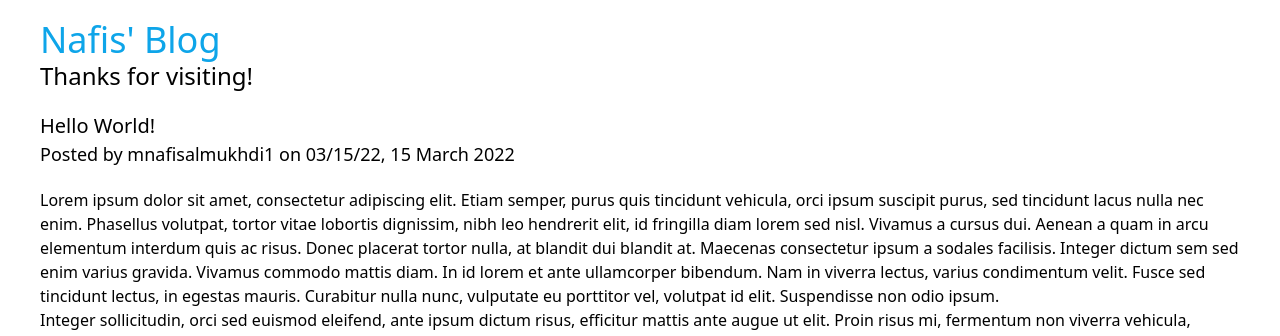
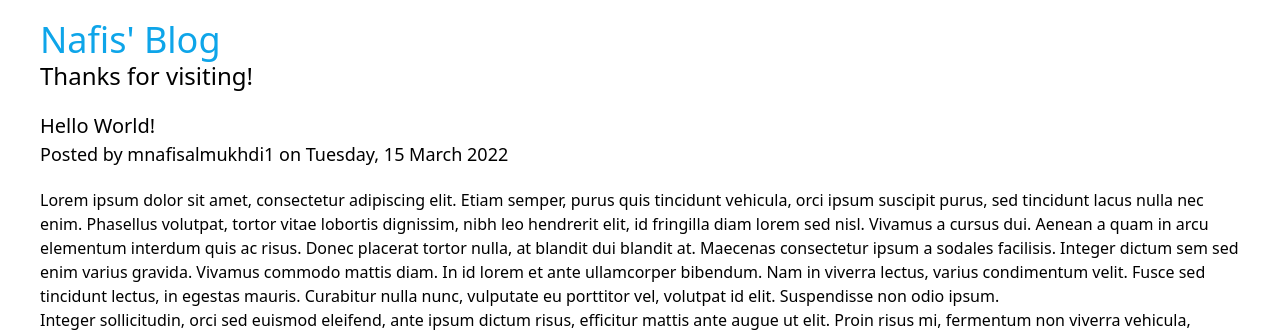
Before and after one commit to mnafisalmukhdi1/blog, a Jekyll site: the page built from _posts/2022-03-15-hello-world.md, in a window 1280 px wide. Shown: the top 336 px of the page. Built offline with Jekyll 4.4.1, drawn with Linux system fonts in a browser that asks for light colours; nearby versions of some CDN libraries.

Commit message:
Update post.html

```diff
--- a/_layouts/post.html
+++ b/_layouts/post.html
@@ -2,7 +2,7 @@
 layout: default
 ---
 <h1 class="text-xl">{{page.title}}</h1>
-<h2 class="text-lg">Posted by {{page.author}} on {{page.date | date: "%D, %d %B %Y"}}</h2>
+<h2 class="text-lg">Posted by {{page.author}} on {{page.date | date: "%A, %d %B %Y"}}</h2>
 <div class="container my-5">
 {{content}}
 </div>
```
